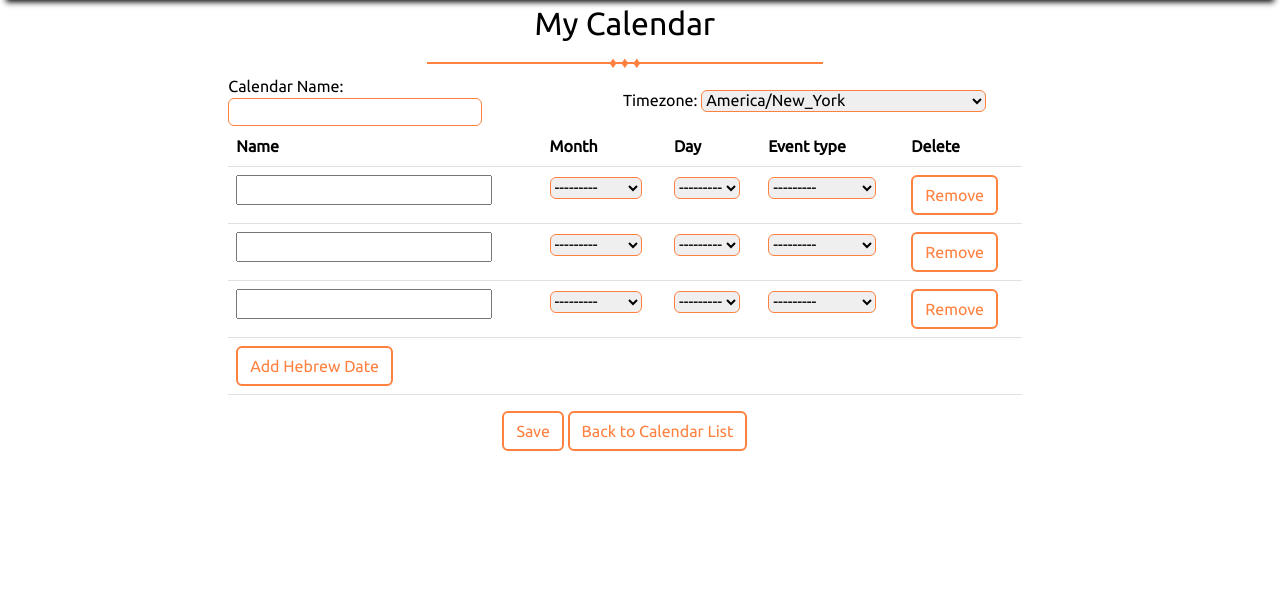
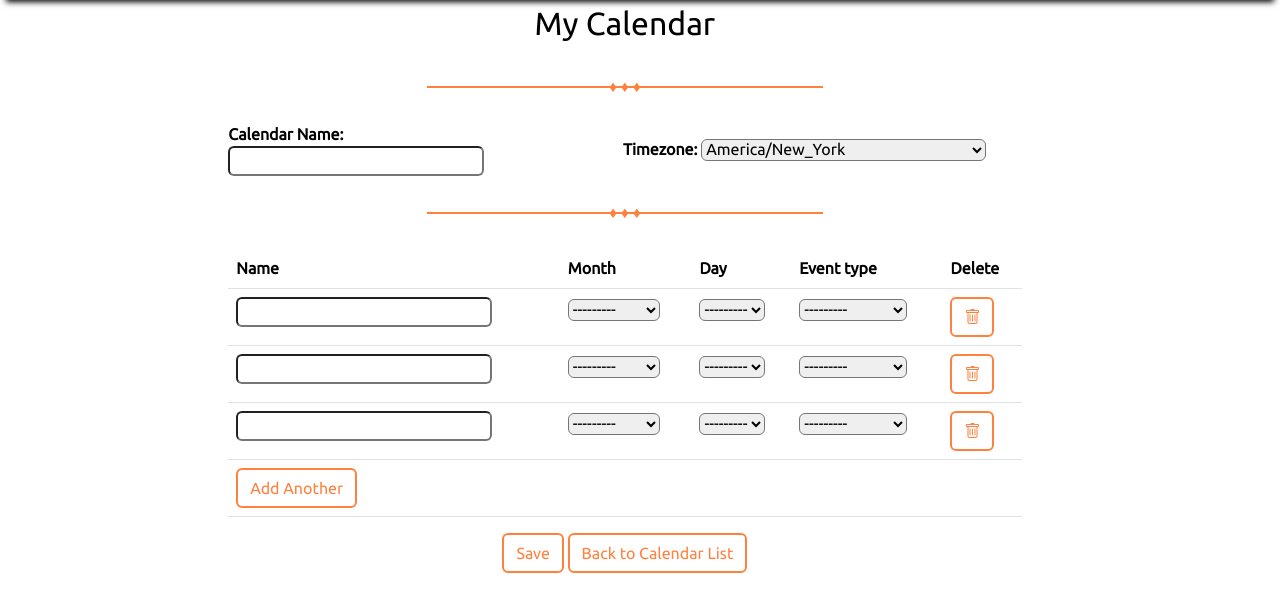
Before and after one commit to abe-101/myHebrewDates, a Django app: page /calendars/new/ in a window 1280 px wide. Shown: the part 70-682 px from the top of the page. Run offline with Django 4.2, Linux system fonts and the light colour scheme; the visitor is signed in with stand-in values (Sample User, id 1); parts of the project's set-up code (start-up, migrations or seed data) failed here and were passed over; some libraries are stand-ins or nearby versions; some web fonts are replaced.

Commit message:
style edits

```diff
--- a/my_hebrew_dates/static/css/project.css
+++ b/my_hebrew_dates/static/css/project.css
@@ -24,12 +24,14 @@
     --bs-body-color: var(--szColorBlack);
 }
 
-/* Basic styles to start with */
+/* Basic styles */
 body {
     background: var(--szColorWhite);   /*whole background will be this color*/
     font-family: 'Ubuntu', sans-serif;
 }
-
+*::selection{
+    background-color: var(--szColorAccent2);
+}
 .text-primary{
     color: var(--szColorWhite) !important;
 }
@@ -136,6 +138,10 @@ hr::before{
 .smallerMargins{
     margin:10px auto ;
 }
+.szLabel{
+    box-shadow:inset 0 0 0 9999px var(--bs-table-bg-state,var(--bs-table-bg-type,var(--bs-table-accent-bg)));
+    font-weight: bold;
+}
 
 .py-5{  /* main colored div, sizing and centered */
     display:block;
@@ -183,19 +189,23 @@ div.alert{
 }
 
 /* Form Styles Sign up Sign in */
-.form-control,.form-check-input,input#id_name,select,td+input{
+.form-control,.form-check-input{
     border:.5px solid var(--szColorAccent1);
     border-radius: .375rem;
 }
-.form-control:focus,.form-check-input:focus,input#id_name:focus,select:focus{
+.form-control:focus,.form-check-input:focus{
     box-shadow: 0 0 11px var(--szColorAccent1);    /* adds glow on focus */
     border:.5px solid var(--szColorAccent1);
     transition: .3s box-shadow;
+    border-radius: .375rem;
 }
 .form-check-input:checked{
     border:.5px solid var(--szColorAccent1);
     background-color: var(--szColorAccent1);
     color: var(--szColorWhite);
+}
+input[id*='id_calendarOf'][id$='name'], select,input#id_name{
+    border-radius: .375rem;
 }
 
 input[type=radio]{
--- a/my_hebrew_dates/templates/hebcal/calendar_edit.html
+++ b/my_hebrew_dates/templates/hebcal/calendar_edit.html
@@ -7,22 +7,25 @@
         <div class="row justify-content-center">
             <div class="col-md-8">
                 <h2 class="text-center">My Calendar</h2>
+                <br>
                 <hr>
+                <br>
                 <form action="" method="post">
                     {% csrf_token %}
                     <div class="form-group row">
                         <div class="col-sm-6">
-                            Calendar {{ form.name.label_tag }}
-                            <span class="szInput">{{ form.name }}</span>
+                            <span class="szLabel">Calendar {{ form.name.label_tag }}</span>
+                            {{ form.name }}
                         </div>
                         <div class="col-sm-6">
-                            {{ form.timezone.label_tag }}
-                            <span class="szInput">{{ form.timezone }}</span>
+                        <span class="szLabel">{{ form.timezone.label_tag }}</span>
+                            {{ form.timezone }}
                         </div>
                     </div>
-
-
-                    <table class="table szTable">
+<br>
+<hr>
+<br>
+                    <table class="table">
                         {{ hebrewDates.management_form }}
 
                         {% for form in hebrewDates.forms %}
@@ -45,7 +48,7 @@
                                             {% endfor %}
                                         {% endif %}
                                         {{ field.errors.as_ul }}
-                                        <span class="szInput">{{ field }}</span>
+                                        {{ field }}
                                     </td>
                                 {% endfor %}
                             </tr>
@@ -63,8 +66,8 @@
 <script src="{% static 'formset/jquery.formset.js' %}"></script>
 <script type="text/javascript">
     $('.formset_row').formset({
-        addText: '<i class="fas fa-plus"></i> Add Hebrew Date',
-        deleteText: '<i class="fas fa-trash-alt"></i> Remove',
+        addText: '<i class="fas fa-plus"></i> Add Another',
+        deleteText: '<i class="bi bi-trash"></i>',
         prefix: 'calendarOf',
         addCssClass: 'btn btn-primary szButtonSmall',
         deleteCssClass: 'btn btn-danger szButtonSmall',
```
